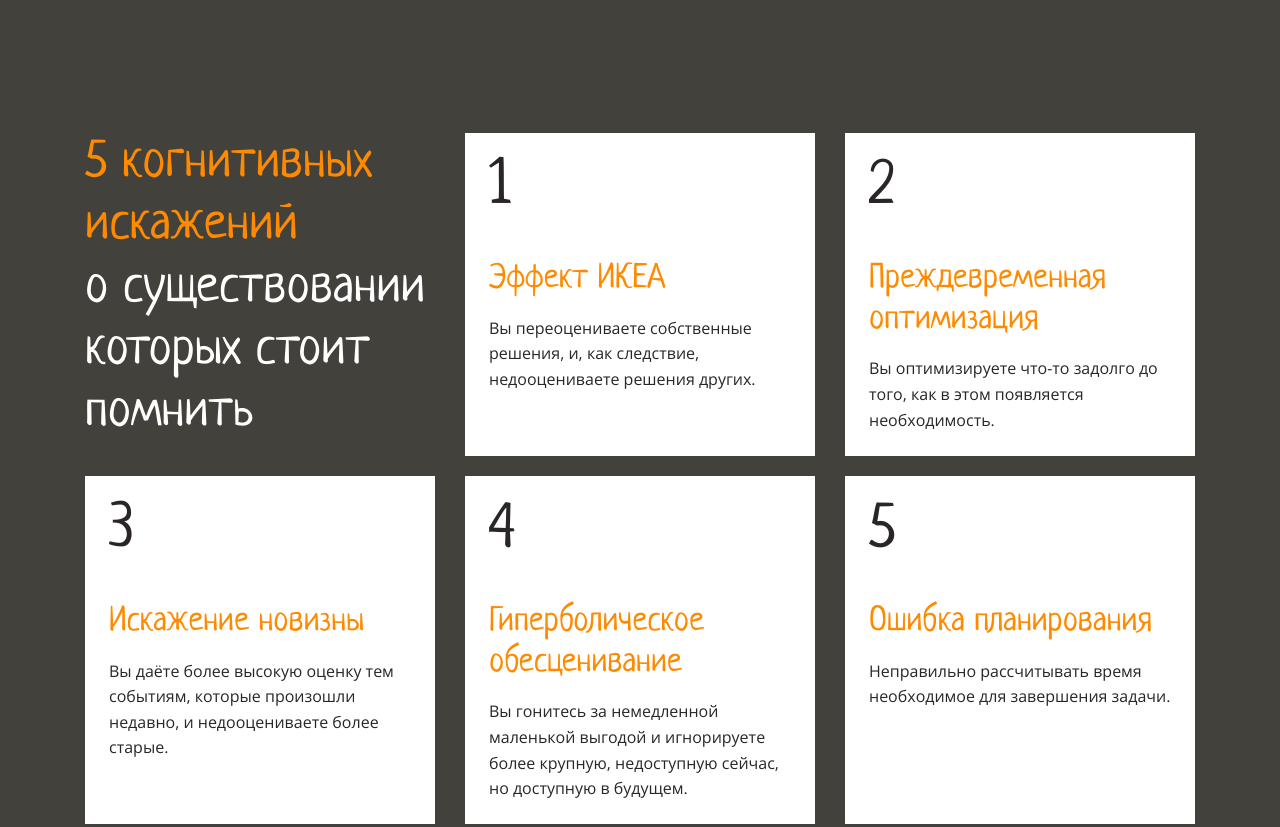
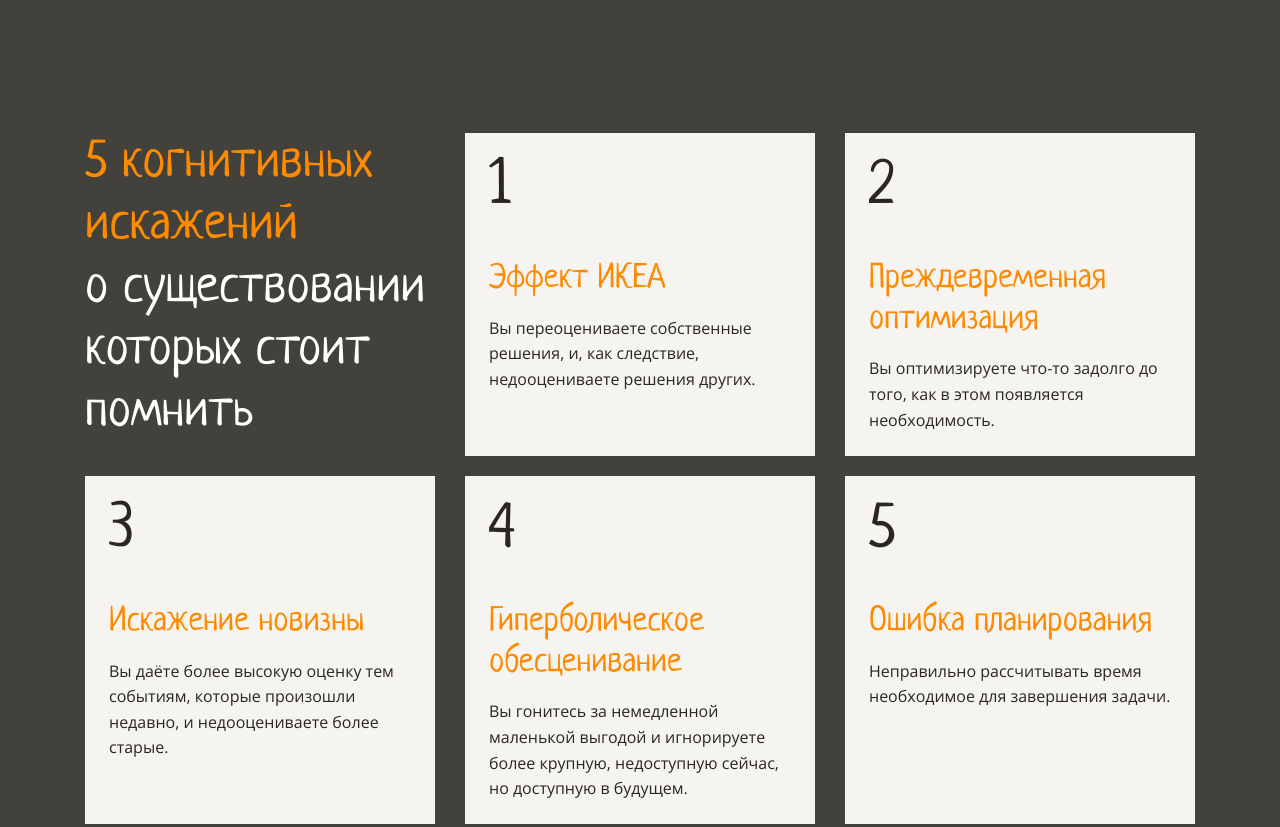
Before and after one commit to hed44/layout-designer-project-lvl1, a website: page src/index.html in a window 1280 px wide. Shown: the part 1800-2627 px from the top of the page. Drawn offline with Linux system fonts and the light colour scheme; grey boxes are pictures that could not be loaded.

Commit message:
nav lint 2

```diff
--- a/src/styles/style.css
+++ b/src/styles/style.css
@@ -229,7 +229,7 @@
   text-align: left;
   text-decoration: none;
 
-  background: var(--white);
+  background: var(--light);
 
   transition: all 0.2s linear;
 }
```
